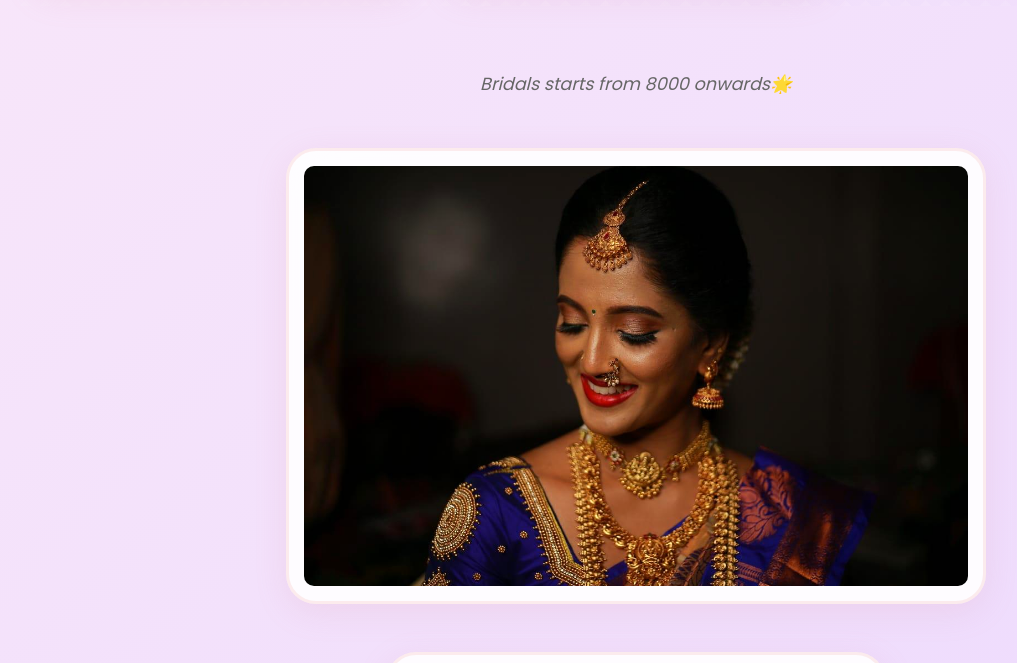
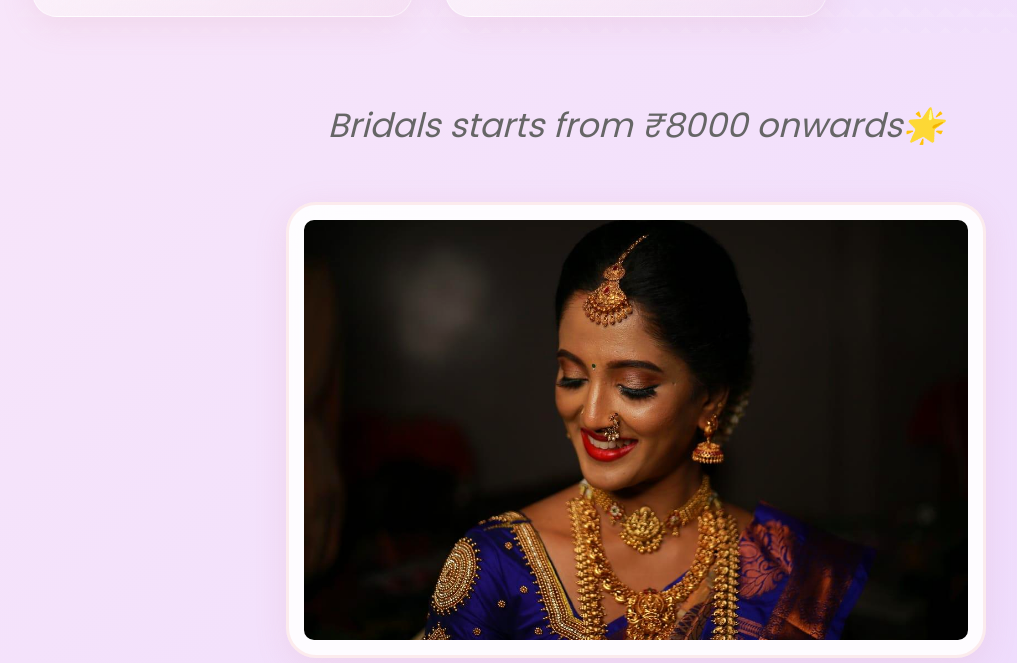
Before and after one commit to sathixh/Touchwood-Artistry, a plain HTML site: page index.html in a window 1280 px wide. Shown: the part 1589-2252 px from the top of the page, without its empty margins (4-1021 px from the left). Drawn offline with nearby package versions, Linux system fonts and the light colour scheme; a web font is replaced by a local one.

Commit message:
Update index.html

```diff
--- a/index.html
+++ b/index.html
@@ -309,7 +309,7 @@
         .section-subtitle {
             text-align: center;
             color: var(--text-secondary);
-            font-size: 1.1rem;
+            font-size: 2.1rem;
             margin-bottom: 3rem;
             font-style: italic;
         }
@@ -949,7 +949,7 @@
             </div>
         </div>
 
-        <div class="section-subtitle">Bridals starts from 8000 onwards🌟</div>
+        <div class="section-subtitle">Bridals starts from ₹8000 onwards🌟</div>
 
         <div class="slider-container" id="slider1" style="max-width: 700px;">
             <div class="slider">
```
